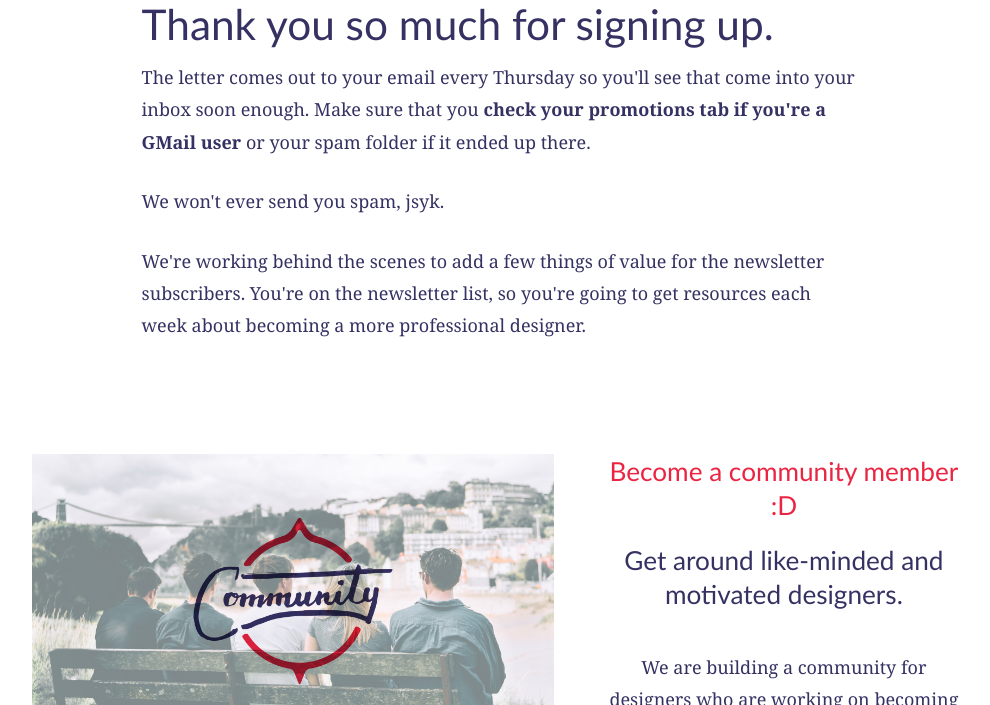
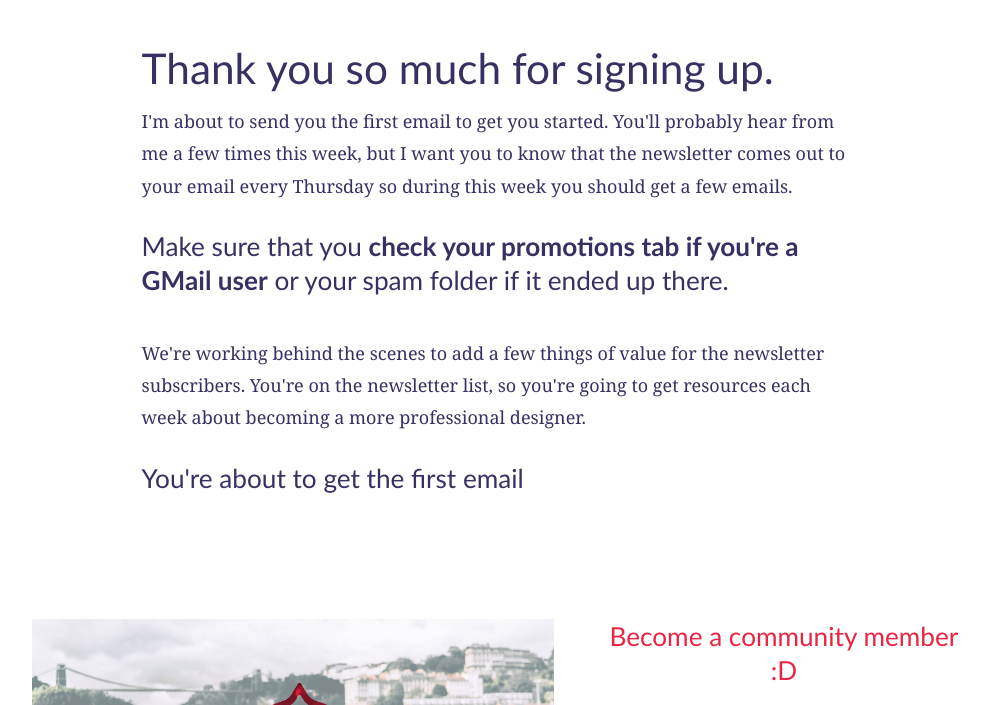
Before and after one commit to compassofdesign/site, a Jekyll site: the page built from thanks/index.html, in a window 1280 px wide and 900 px high, scrolled down 576 px, cut to the strip 195-900 px from the top of the window. Shown: the whole strip, without its empty margins (140-1130 px from the left). Built offline with Jekyll 4.4.1, drawn with Linux system fonts in a browser that asks for light colours; nearby versions of some CDN libraries.

Commit message:
Update index.html

```diff
--- a/thanks/index.html
+++ b/thanks/index.html
@@ -7,11 +7,12 @@ title: Thanks for Subscribing
     <div class="landing module">
       <h1>Yay, you did it! Welcome to the newsletter.</h1>
       <style>.embed-container { position: relative; padding-bottom: 56.25%; height: 0; overflow: hidden; max-width: 100%; } .embed-container iframe, .embed-container object, .embed-container embed { position: absolute; top: 0; left: 0; width: 100%; height: 100%; }</style><div class='embed-container'><iframe src='https://www.youtube.com/embed/3YEQ8ODpwQU?&autoplay=1' frameborder='0' allowfullscreen></iframe></div>
+      <br/><br/>
       <h2>Thank you so much for signing up.</h2>
-      <p>The letter comes out to your email every Thursday so you'll see that come into your inbox soon enough. Make sure that you <strong>check your promotions tab if you're a GMail user</strong> or your spam folder if it ended up there.</p>
-      <p>We won't ever send you spam, jsyk.</p>
+      <p>I'm about to send you the first email to get you started. You'll probably hear from me a few times this week, but I want you to know that the newsletter comes out to your email every Thursday so during this week you should get a few emails. </p>
+      <h4>Make sure that you <strong>check your promotions tab if you're a GMail user</strong> or your spam folder if it ended up there.</h4>
       <p>We're working behind the scenes to add a few things of value for the newsletter subscribers. You're on the newsletter list, so you're going to get resources each week about becoming a more professional designer.</p>
-
+      <h4>You're about to get the first email
 
       </div></article></section>
             <section id="join" class="main hero container product-header">
```
